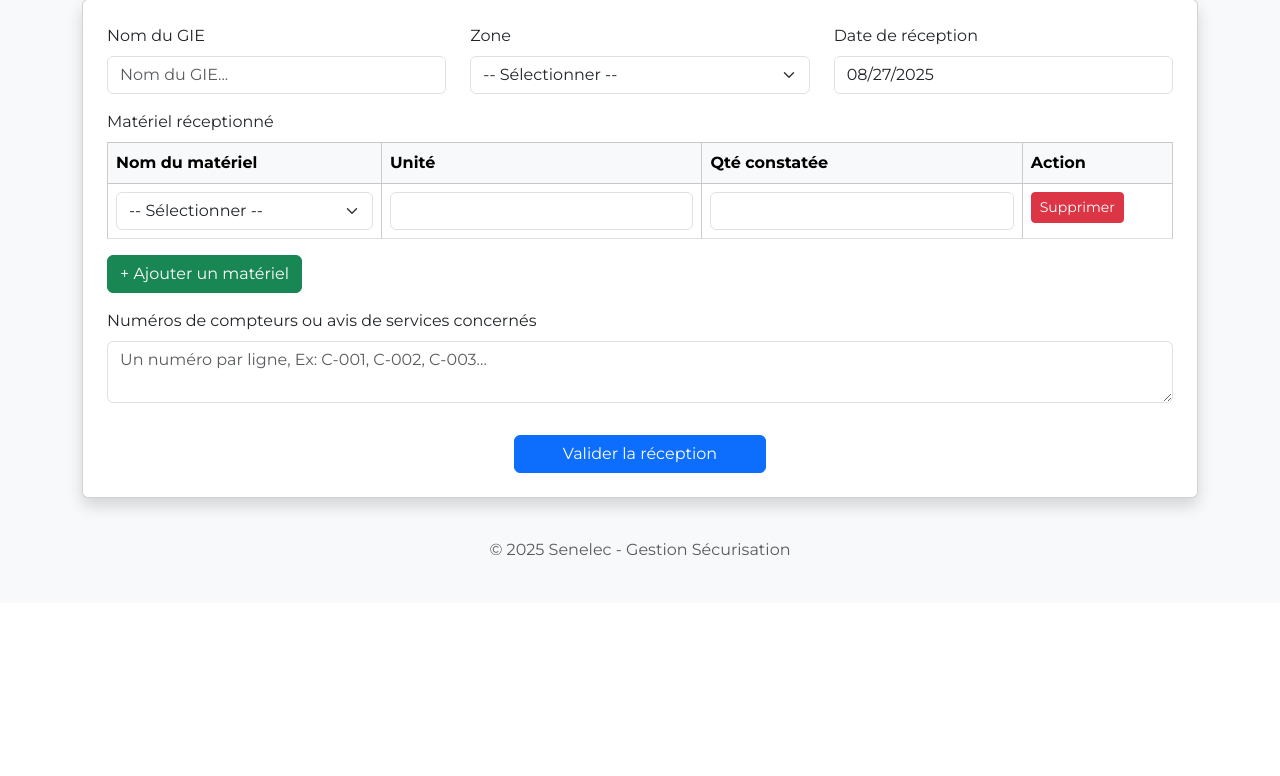
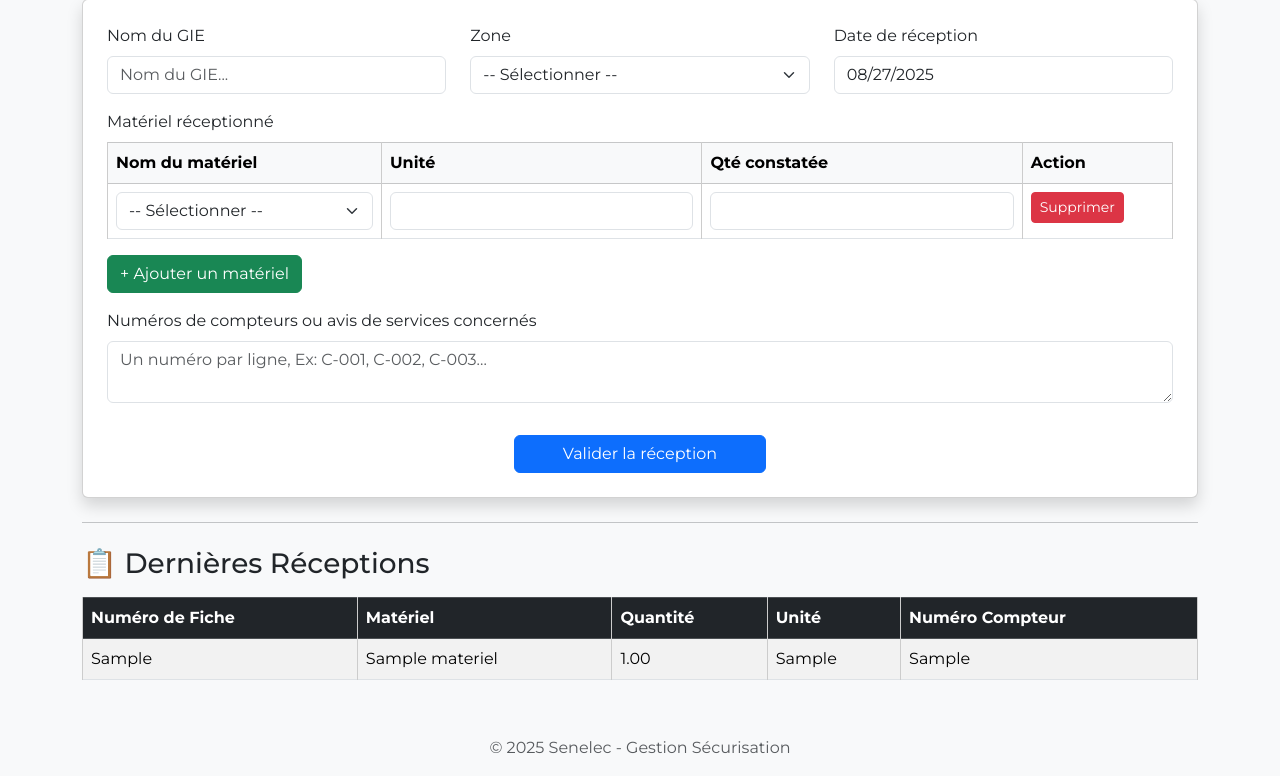
Before and after one commit to cheikhndiouck/Gestion-securisation, a PHP site: page /Reception.php in a window 1280 px wide. Shown: the part 197-973 px from the top of the page. Before the commit the page ends 753 px from the top, so only its background shows below. Run offline with PHP 8.4, Linux system fonts and the light colour scheme; tables that the repository leaves empty or names only in its code hold one stand-in row (values such as "Sample post").

Commit message:
details refact - 92%

```diff
--- a/views/Reception.php
+++ b/views/Reception.php
@@ -146,6 +146,75 @@ require_once '../php/lst_materiel.php'; // Pour accéder à la liste des matéri
           </div>
 
         </form>
+
+        <?php
+        try {
+          // Connexion à la BDD
+          $pdo = new PDO("mysql:host=localhost;dbname=gestion-database;charset=utf8", "root", "");
+          $pdo->setAttribute(PDO::ATTR_ERRMODE, PDO::ERRMODE_EXCEPTION);
+
+          // Requête pour récupérer les dernières réceptions
+          $sql = "
+    SELECT fr.numero_fiche,
+           m.nom AS materiel,
+           mr.qte_constatee,
+           m.unite,
+           rc.numero_compteur
+    FROM fiche_reception fr
+    LEFT JOIN materiels_reception mr
+        ON fr.id = mr.fiche_reception_id
+    LEFT JOIN materiel m
+        ON mr.materiel_id = m.id
+    LEFT JOIN receptions_compteurs rc
+        ON fr.id = rc.fiche_reception_id
+    ORDER BY fr.id DESC
+    LIMIT 10
+";
+          $stmt = $pdo->query($sql);
+          $receptions = $stmt->fetchAll();
+        } catch (PDOException $e) {
+          echo "<div class='alert alert-danger'>Erreur : " . $e->getMessage() . "</div>";
+        }
+        ?>
+
+        <!-- Tableau récapitulatif -->
+        <hr class="my-4">
+
+        <h3 class="mb-3">📋 Dernières Réceptions</h3>
+        <div class="table-responsive">
+          <table class="table table-bordered table-striped">
+            <thead class="table-dark">
+              <tr>
+                <th>Numéro de Fiche</th>
+                <th>Matériel</th>
+                <th>Quantité</th>
+                <th>Unité</th>
+                <th>Numéro Compteur</th>
+              </tr>
+            </thead>
+            <tbody>
+              <?php if (!empty($receptions)): ?>
+                <?php foreach ($receptions as $r): ?>
+                  <tr>
+                    <td><?= htmlspecialchars($r['numero_fiche']) ?></td>
+                    <td><?= htmlspecialchars($r['materiel'] ?? '—') ?></td>
+                    <td><?= htmlspecialchars($r['qte_constatee'] ?? '0') ?></td>
+                    <td><?= htmlspecialchars($r['unite'] ?? '-') ?></td>
+                    <td><?= htmlspecialchars($r['numero_compteur'] ?? '-') ?></td>
+                  </tr>
+                <?php endforeach; ?>
+              <?php else: ?>
+                <tr>
+                  <td colspan="5" class="text-center">Aucune réception enregistrée</td>
+                </tr>
+              <?php endif; ?>
+            </tbody>
+
+          </table>
+        </div>
+
+
+
         <!-- Zone messages Bootstrap -->
         <div id="errorMsg" class="mb-3"></div>
         <div id="successMsg" class="mb-3"></div>
--- a/views/index.php
+++ b/views/index.php
@@ -7,9 +7,9 @@
 	<meta name="viewport" content="width=device-width, initial-scale=1, shrink-to-fit=no">
 
 
-	<!-- <link href="https://fonts.googleapis.com/css?family=Lato:300,400,700&display=swap" rel="stylesheet"> -->
+	<link href="https://fonts.googleapis.com/css?family=Lato:300,400,700&display=swap" rel="stylesheet">
 	<link href="https://cdn.jsdelivr.net/npm/bootstrap@5.3.3/dist/css/bootstrap.min.css" rel="stylesheet" />
-	<!-- <link rel="stylesheet" href="https://stackpath.bootstrapcdn.com/font-awesome/4.7.0/css/font-awesome.min.css"> -->
+	<link rel="stylesheet" href="https://stackpath.bootstrapcdn.com/font-awesome/4.7.0/css/font-awesome.min.css">
 	<link rel="stylesheet" href="../css/index.css">
 	<link rel="stylesheet" href="../css/global.css?v=1.2">
 
```
